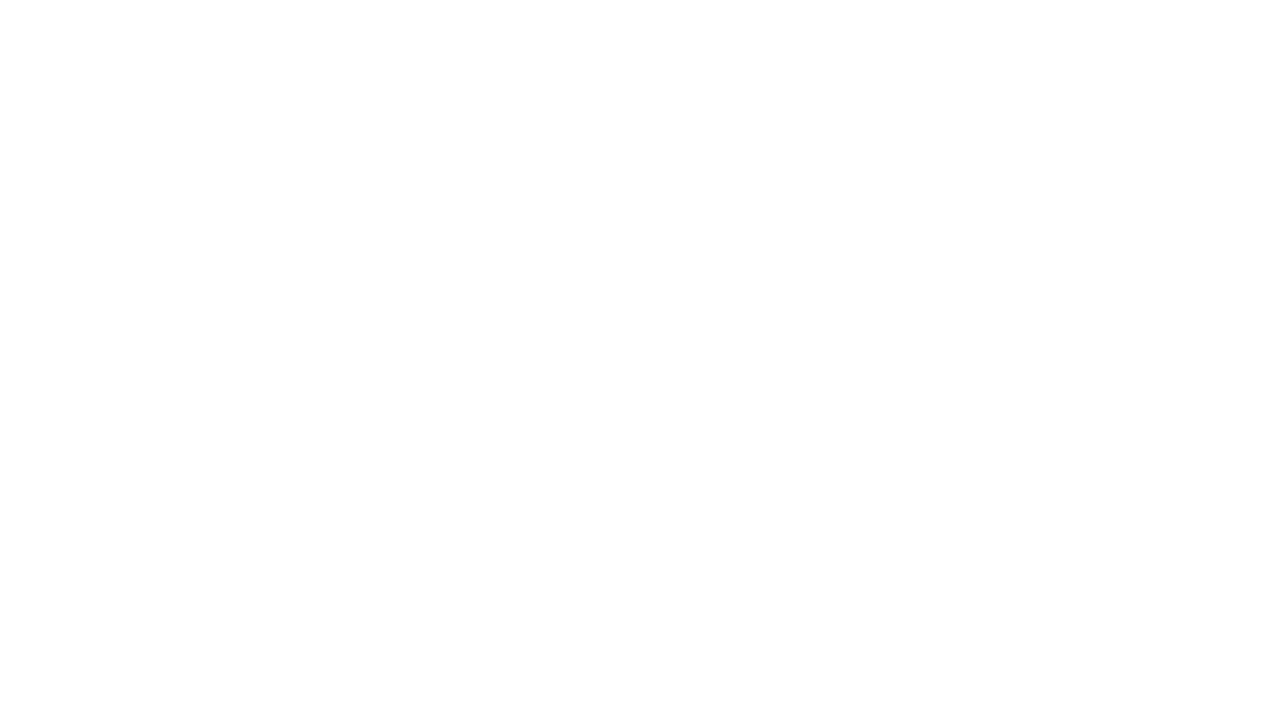
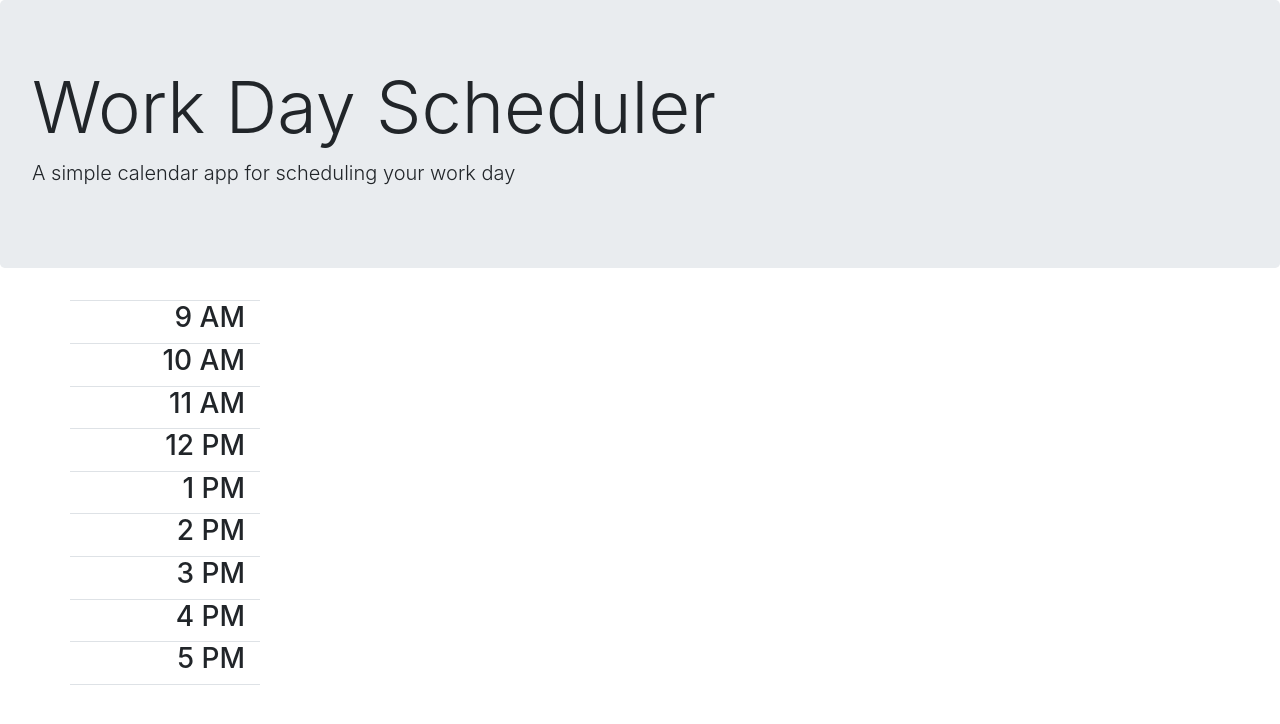
Before and after one commit to JayDub21/dayplanner, a plain HTML site: page index.html in a window 1280 px wide. Drawn offline with nearby package versions, Linux system fonts and the light colour scheme.

Commit message:
time slots

```diff
--- a/index.html
+++ b/index.html
@@ -2,21 +2,102 @@
 <html lang="en">
 
 <head>
-    <meta charset="UTF-8">
-    <meta name="viewport" content="width=device-width, initial-scale=1.0">
-    <meta http-equiv="X-UA-Compatible" content="ie=edge">
-    <link rel="stylesheet" href="https://stackpath.bootstrapcdn.com/bootstrap/4.4.1/css/bootstrap.min.css"
-        integrity="sha384-Vkoo8x4CGsO3+Hhxv8T/Q5PaXtkKtu6ug5TOeNV6gBiFeWPGFN9MuhOf23Q9Ifjh" crossorigin="anonymous">
+    <meta charset="UTF-8" />
+    <meta name="viewport" content="width=device-width, initial-scale=1.0" />
+    <meta http-equiv="X-UA-Compatible" content="ie=edge" />
+    <link rel="stylesheet" href="https://stackpath.bootstrapcdn.com/bootstrap/4.3.1/css/bootstrap.min.css" />
+    <link rel="stylesheet" href="https://use.fontawesome.com/releases/v5.8.1/css/all.css"
+        integrity="sha384-50oBUHEmvpQ+1lW4y57PTFmhCaXp0ML5d60M1M7uH2+nqUivzIebhndOJK28anvf" crossorigin="anonymous" />
+    <link href="https://fonts.googleapis.com/css?family=Open+Sans&display=swap" rel="stylesheet" />
     <link rel="stylesheet" href="style.css">
-    <title>Day Planner</title>
+    <title>Work Day Scheduler</title>
 </head>
 
 <body>
+    <header class="jumbotron">
+        <h1 class="display-3">Work Day Scheduler</h1>
+        <p class="lead">A simple calendar app for scheduling your work day</p>
+        <p id="currentDay" class="lead"></p>
+    </header>
+    <div class="container">
+        <!-- Timeblocks go here -->
+        <div class="row">
+            <div class="col-sm-2 timeSlot border-top border-bottom" id="timeSlot1">
+                <h3>9 AM</h3>
+            </div>
+            <div class="col-sm-8 infoSlot" id="infoSlot1"></div>
+            <div class="col-sm-2 saveSlot"></div>
+        </div>
+
+        <div class="row">
+            <div class="col-sm-2 timeSlot border-bottom" id="timeSlot2">
+                <h3>10 AM</h3>
+            </div>
+            <div class="col-sm-8 infoSlot" id="infoSlot2"></div>
+            <div class="col-sm-2 saveSlot"></div>
+        </div>
+
+        <div class="row">
+            <div class="col-sm-2 timeSlot border-bottom" id="timeSlot3">
+                <h3>11 AM</h3>
+            </div>
+            <div class="col-sm-8 infoSlot" id="infoSlot3"></div>
+            <div class="col-sm-2 saveSlot"></div>
+        </div>
+
+        <div class="row">
+            <div class="col-sm-2 timeSlot border-bottom" id="timeSlot4">
+                <h3>12 PM</h3>
+            </div>
+            <div class="col-sm-8 infoSlot" id="infoSlot4"></div>
+            <div class="col-sm-2 saveSlot"></div>
+        </div>
+
+        <div class="row">
+            <div class="col-sm-2 timeSlot border-bottom" id="timeSlot5">
+                <h3>1 PM</h3>
+            </div>
+            <div class="col-sm-8 infoSlot" id="infoSlot5"></div>
+            <div class="col-sm-2 saveSlot"></div>
+        </div>
+
+        <div class="row">
+            <div class="col-sm-2 timeSlot border-bottom" id="timeSlot6">
+                <h3>2 PM</h3>
+            </div>
+            <div class="col-sm-8 infoSlot" id="infoSlot6"></div>
+            <div class="col-sm-2 saveSlot"></div>
+        </div>
+
+        <div class="row">
+            <div class="col-sm-2 timeSlot border-bottom" id="timeSlot7">
+                <h3>3 PM</h3>
+            </div>
+            <div class="col-sm-8 infoSlot" id="infoSlot7"></div>
+            <div class="col-sm-2 saveSlot"></div>
+        </div>
+
+        <div class="row">
+            <div class="col-sm-2 timeSlot border-bottom" id="timeSlot8">
+                <h3>4 PM</h3>
+            </div>
+            <div class="col-sm-8 infoSlot" id="infoSlot8"></div>
+            <div class="col-sm-2 saveSlot"></div>
+        </div>
+
+        <div class="row">
+            <div class="col-sm-2 timeSlot border-bottom" id="timeSlot9">
+                <h3>5 PM</h3>
+            </div>
+            <div class="col-sm-8 infoSlot" id="infoSlot9"></div>
+            <div class="col-sm-2 saveSlot"></div>
+        </div>
 
 
-
-
-    <script src="script.js"></script>
+        <script src="/js/moment.min.js"></script>
+        <script src="https://code.jquery.com/jquery-3.4.1.min.js"></script>
+        <script src="script.js"></script>
+        <script src="https://cdnjs.cloudflare.com/ajax/libs/moment.js/2.24.0/moment.min.js"></script>
 </body>
 
 </html>
--- a/style.css
+++ b/style.css
@@ -1,4 +1,8 @@
-
+.timeSlot {
+    border-top: gray, 1px;
+    border-bottom: gray, 1px;
+    text-align: right;
+}
 
 
 
```
